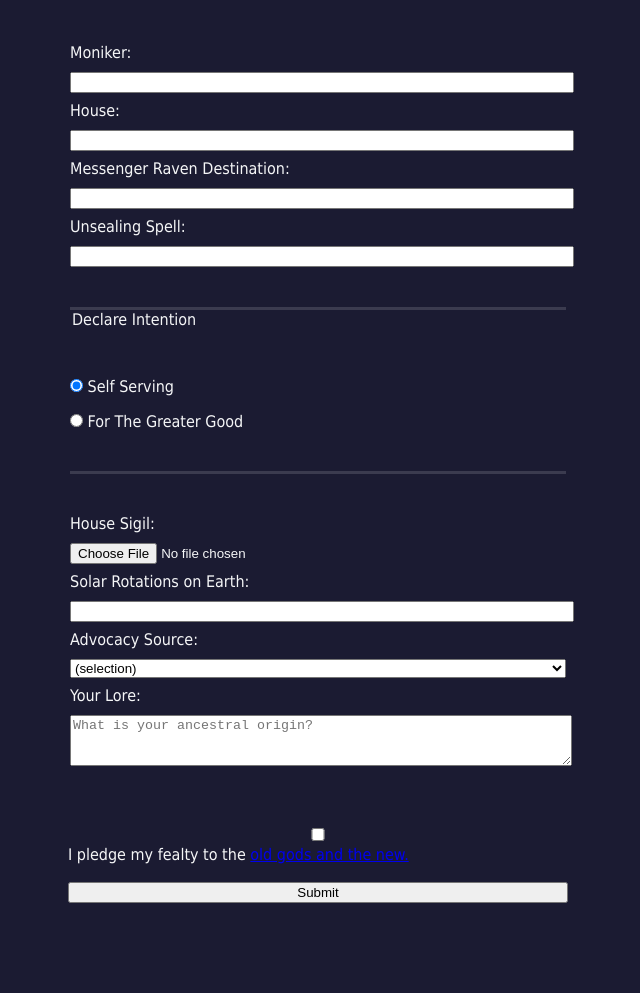
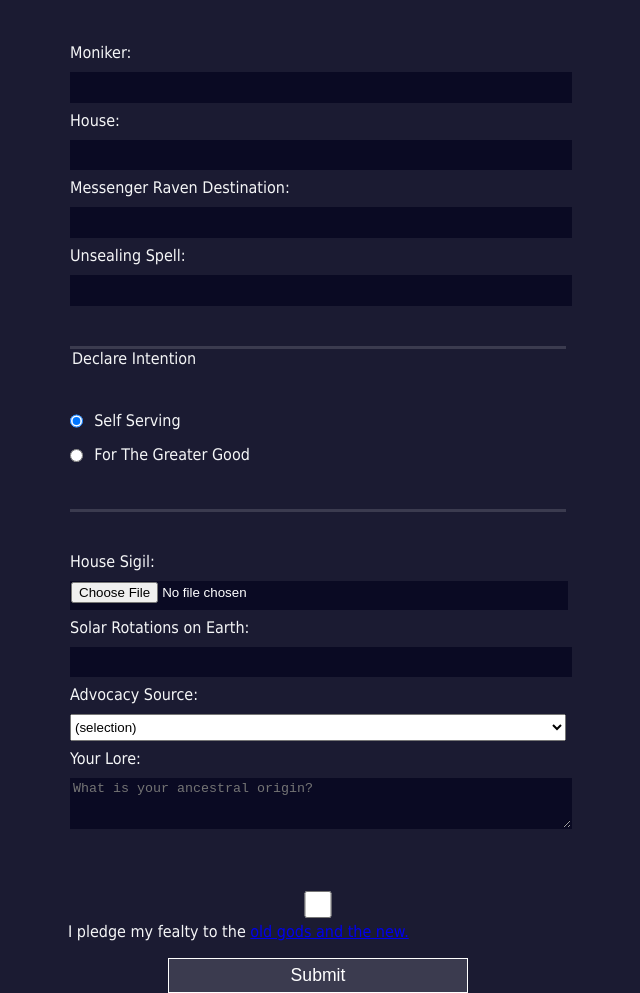
Before and after one commit to RagnaTheUncouth/Blood-Pact, a plain HTML site: page index.html in a window 1280 px wide. Shown: the part 134-1127 px from the top of the page, without its empty margins (322-962 px from the left). Before the commit the page ends 1037 px from the top, so only its background shows below. Drawn offline with Linux system fonts and the light colour scheme.

Commit message:
updates
input, form, textarea:
messed with sizing & background color

```diff
--- a/styles.css
+++ b/styles.css
@@ -1,8 +1,8 @@
 body {
     width: 100%;
     height: 100vh;
-    /*vh = viewport height;
-    1% of height of the viewport; relative to viewport height*/
+    /* vh = viewport height;
+    1% of height of the viewport; relative to viewport height */
 
     margin: 0;
     background-color: #1b1b32;
@@ -19,8 +19,8 @@ form{
     max-width: 500px;
     min-width: 300px;
     width: 60vw;
-    /*vw = viewport width;
-    1% of width of the viewport; relative to viewport width*/
+    /* vw = viewport width;
+    1% of width of the viewport; relative to viewport width */
 }
 fieldset{
     border: 0;
@@ -28,19 +28,45 @@ fieldset{
     border-bottom: 3px solid #3b3b4f
 }
 fieldset:last-of-type{
-    /*last-of-type = selects last element of specific type*/
+    /* last-of-type = selects last element of specific type */
     border-bottom: none;
 }
 label {
     display: block;
     margin: 0.5rem 0;
-    /*rem = root em; font size relative to HTML element*/
-    /*2 value margin shorthand = top/bottom left/right*/
+    /* rem = root em; font size relative to HTML element */
+    /* 2 value margin shorthand = top/bottom left/right */
 }
 input, textarea, select{
     width: 100%;
     margin: 10px 0 0 0;
+    min-height: 2em;
 }
 .inline{
     width: unset;
+    margin: 0 0.5em 0 0;
+    /* em = font size relative to PARENT element */
+    vertical-align: middle;
 }
+input, textarea{
+    background-color: #0a0a23;
+    border: 1px solid #0a0a23;
+    /* border shorthand = width, style, and color */
+    color: #ffffff;
+}
+input[type="submit"]{
+    /* attribute selecter styles element based on attribute value */
+    display: block;
+    width: 60%;
+    margin: 0 auto;
+    height: 2em;
+    font-size: 1.1rem;
+    background-color: #3b3b4f;
+    border-color: white;
+    min-width: 300px;
+    margin: 1em auto;
+}
+form{
+    display: block;
+    width: 60%;
+  }
```
Also changed, not shown: index.html (+11 -11 lines).
